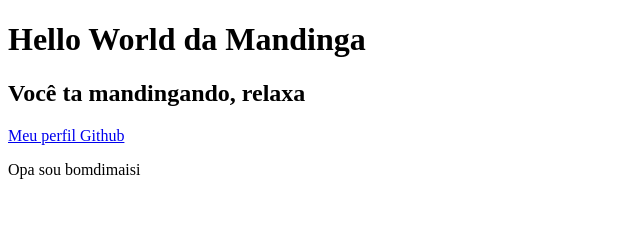
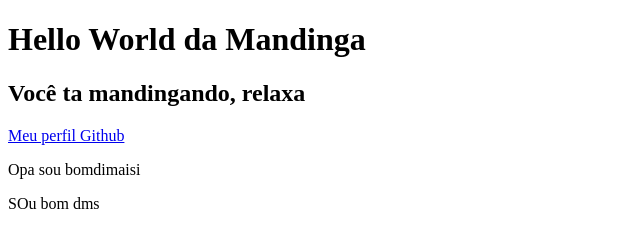
Before and after one commit to Guilherme-G-S/git_github_1, a plain HTML site: page git_github_1/2_clone_repo/index.html in a window 1280 px wide. Shown: the whole page, without its empty margins (0-640 px from the left). Drawn offline with Linux system fonts and the light colour scheme.

Commit message:
Alterações corrigidas

```diff
--- a/git_github_1/2_clone_repo/index.html
+++ b/git_github_1/2_clone_repo/index.html
@@ -10,5 +10,6 @@
 </head>
 <body>
     <p>Opa sou bomdimaisi</p>
+    <p>SOu bom dms</p>
 </body>
 </html>
```
Also changed, not shown: git_github_1/2_clone_repo/testes.txt (added).
